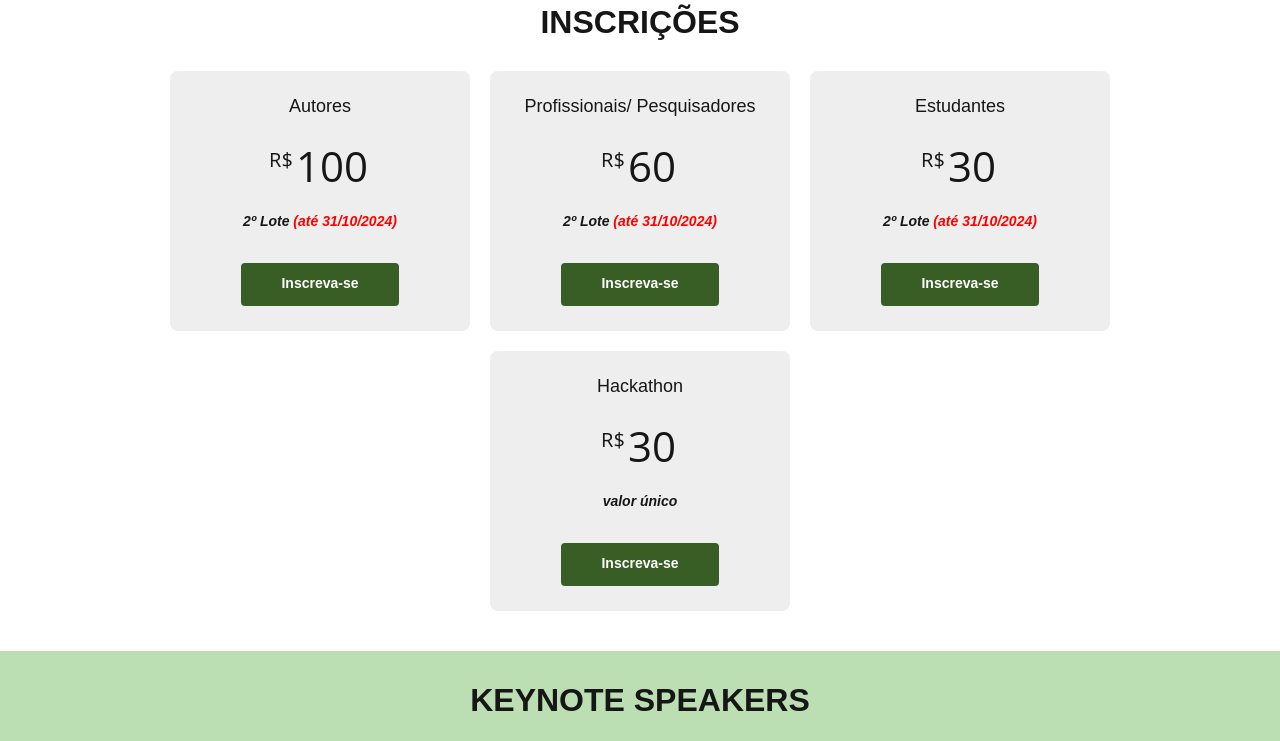
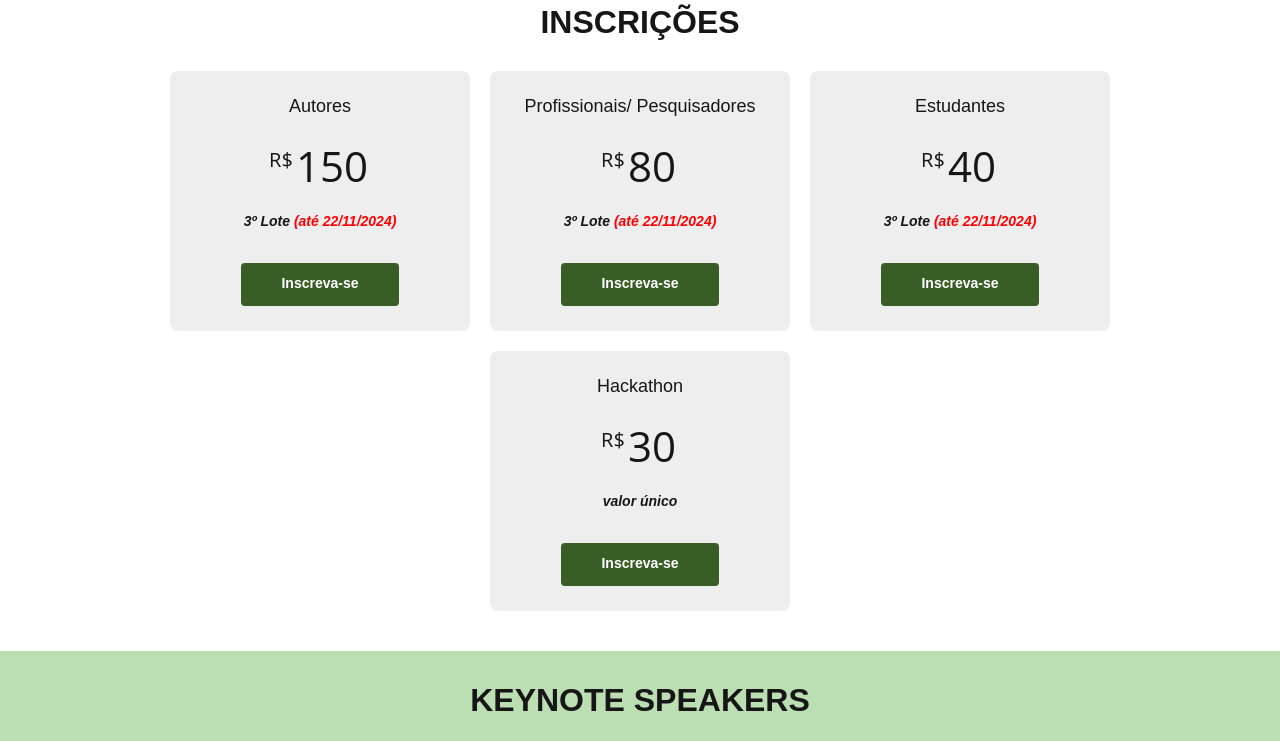
Before and after one commit to mayconspirlandelli/19cbs, a plain HTML site: page index.html in a window 1280 px wide. Shown: the part 1808-2549 px from the top of the page. Drawn offline with nearby package versions, Linux system fonts and the light colour scheme.

Commit message:
Alteraçao das datas de incrições
Foi liberado o terceiro lote para as incrições no evento.

```diff
--- a/index.html
+++ b/index.html
@@ -283,8 +283,8 @@
             <div class="row">
                 <div class="box" data-aos="fade-up" data-aos-delay="100">
                     <h3>Autores</h3>
-                    <h4><sup>R$</sup>100</h4>
-                    <p><strong>2º Lote </strong><strong style="color: red;">&#40até 31/10/2024&#41</strong></p>
+                    <h4><sup>R$</sup>150</h4>
+                    <p><strong>3º Lote </strong><strong style="color: red;">&#40até 22/11/2024&#41</strong></p>
                     <div class="btn-wrap">
                         <a href="https://www.even3.com.br/19-edicao-do-congresso-brasileiro-de-sistemas-482195/" target="_blank" class="btn-ins">Inscreva-se</a>
                     </div>
@@ -292,8 +292,8 @@
 
                 <div class="box" data-aos="fade-up" data-aos-delay="200">
                     <h3>Profissionais/ Pesquisadores</h3>
-                    <h4><sup>R$</sup>60</h4>
-                    <p><strong>2º Lote </strong><strong style="color: red;">&#40até 31/10/2024&#41</strong></p>
+                    <h4><sup>R$</sup>80</h4>
+                    <p><strong>3º Lote </strong><strong style="color: red;">&#40até 22/11/2024&#41</strong></p>
                     <div class="btn-wrap">
                         <a href="https://www.even3.com.br/19-edicao-do-congresso-brasileiro-de-sistemas-482195/" target="_blank" class="btn-ins">Inscreva-se</a>
                     </div>
@@ -301,8 +301,8 @@
 
                 <div class="box" data-aos="fade-up" data-aos-delay="300">
                     <h3>Estudantes</h3>
-                    <h4><sup>R$</sup>30</h4>
-                    <p><strong>2º Lote </strong><strong style="color: red;">&#40até 31/10/2024&#41</strong></p>
+                    <h4><sup>R$</sup>40</h4>
+                    <p><strong>3º Lote </strong><strong style="color: red;">&#40até 22/11/2024&#41</strong></p>
                     <div class="btn-wrap">
                         <a href="https://www.even3.com.br/19-edicao-do-congresso-brasileiro-de-sistemas-482195/" target="_blank" class="btn-ins">Inscreva-se</a>
                     </div>
```
